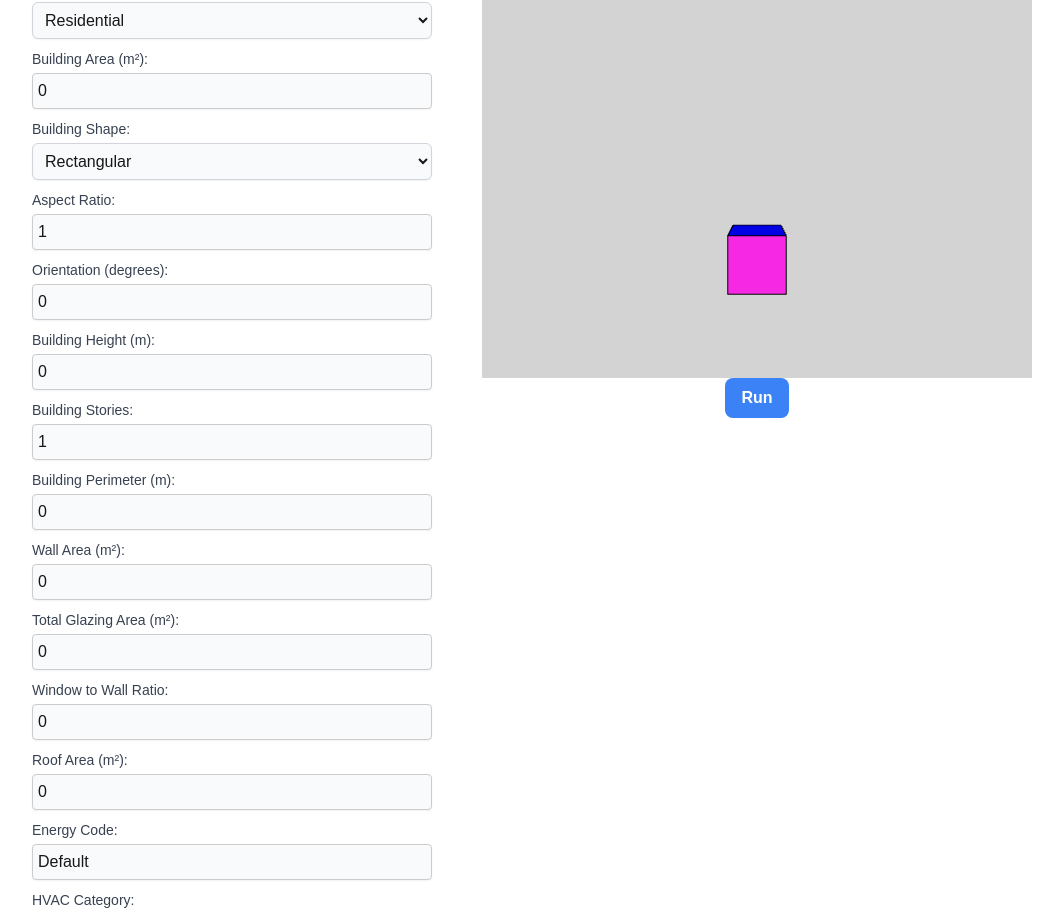
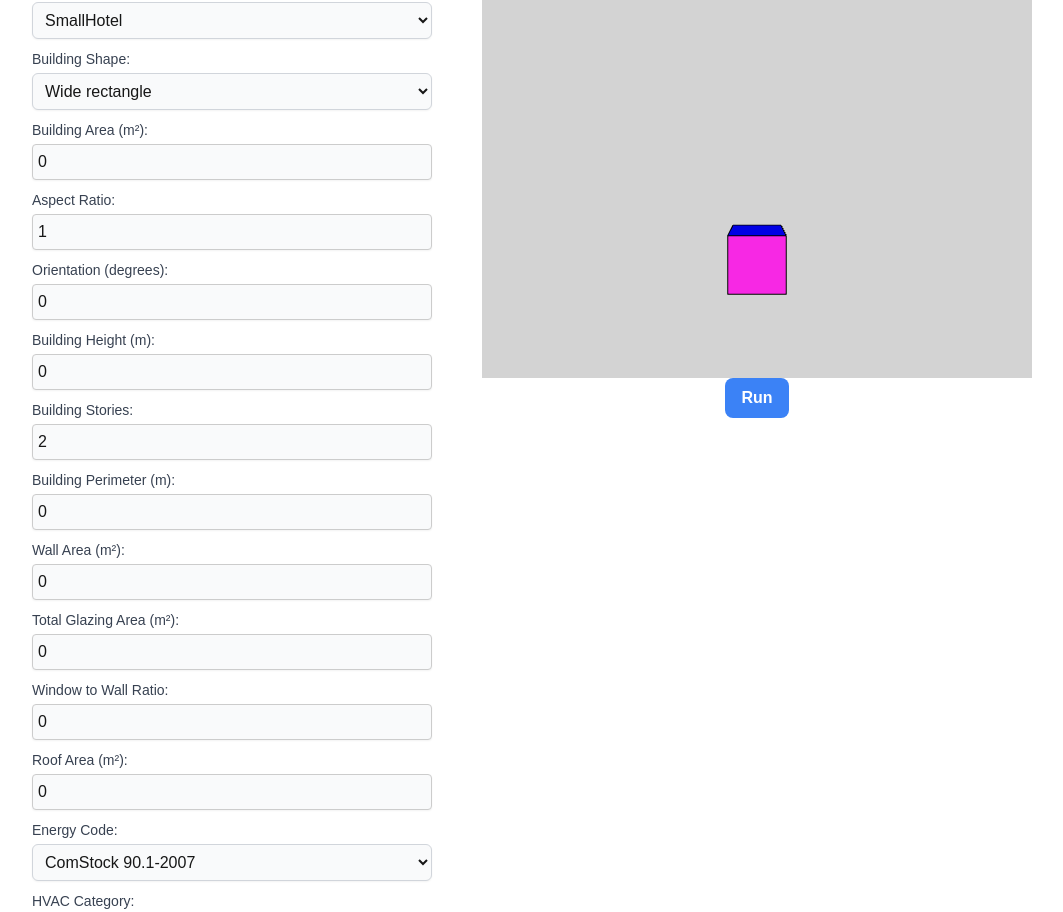
Before and after one commit to jhernandez312/Surrogate-Model-Game, a Next.js app: page / in a window 1280 px wide. Shown: the part 46-958 px from the top of the page, without its empty margins (108-1171 px from the left). Built offline with nearby package versions, Linux system fonts and the light colour scheme.

Commit message:
added drop down menu for inputs

```diff
--- a/app/page.tsx
+++ b/app/page.tsx
@@ -33,7 +33,7 @@ export default function Home() {
     Aspect_Ratio: 1,
     Orientation: 0,
     Building_Height: 0,
-    Building_Stories: 1,
+    Building_Stories: 2,
     Building_Perimeter: 0,
     Wall_Area: 0,
     Total_Glazing_Area: 0,
@@ -66,20 +66,20 @@ export default function Home() {
             name="Building_Type"
             value={formData.Building_Type}
             onChange={handleChange}
-            options={['Residential', 'Office', 'Retail', 'Industrial', 'Institutional']}
+            options={['SmallHotel', 'Retail', 'Office', 'Warehouse', 'StripMall', 'Outpatient', 'FullServiceRestaurant', 'QuickServiceRestaurant', 'LargeHotel', 'PrimarySchool', 'Hospital', 'SecondarySchool']}
+          />
+          <FormSelect
+            label="Building Shape:"
+            name="Building_Shape"
+            value={formData.Building_Shape}
+            onChange={handleChange}
+            options={ ['Wide rectangle', 'L shape', 'Square', 'Narrow rectangle', 'Courtyard', 'H shape', 'E shape', 'T shape', 'U shape', 'Cross shape']}
           />
           <FormInput
             label="Building Area (m²):"
             name="Building_Area"
             value={formData.Building_Area.toString()}
             onChange={handleChange}
-          />
-          <FormSelect
-            label="Building Shape:"
-            name="Building_Shape"
-            value={formData.Building_Shape}
-            onChange={handleChange}
-            options={['Rectangular', 'L-shaped', 'T-shaped', 'Circular', 'Irregular']}
           />
           <FormInput
             label="Aspect Ratio:"
@@ -135,18 +135,22 @@ export default function Home() {
             value={formData.Roof_Area.toString()}
             onChange={handleChange}
           />
-          <FormInput
+          <FormSelect
             label="Energy Code:"
             name="energy_code"
             value={formData.energy_code}
             onChange={handleChange}
+            options={['ComStock 90.1-2007', 'ComStock DOE Ref 1980-2004', 'ComStock 90.1-2004', 'ComStock DOE Ref Pre-1980']}
           />
-          <FormInput
+
+          <FormSelect
             label="HVAC Category:"
             name="hvac_category"
             value={formData.hvac_category}
             onChange={handleChange}
+            options={['Small Packaged Unit', 'Multizone CAV/VAV', 'Zone-by-Zone', 'Residential Style Central Systems']}
           />
+
         </form>
 
         <div className={styles.previewSection}>
```
